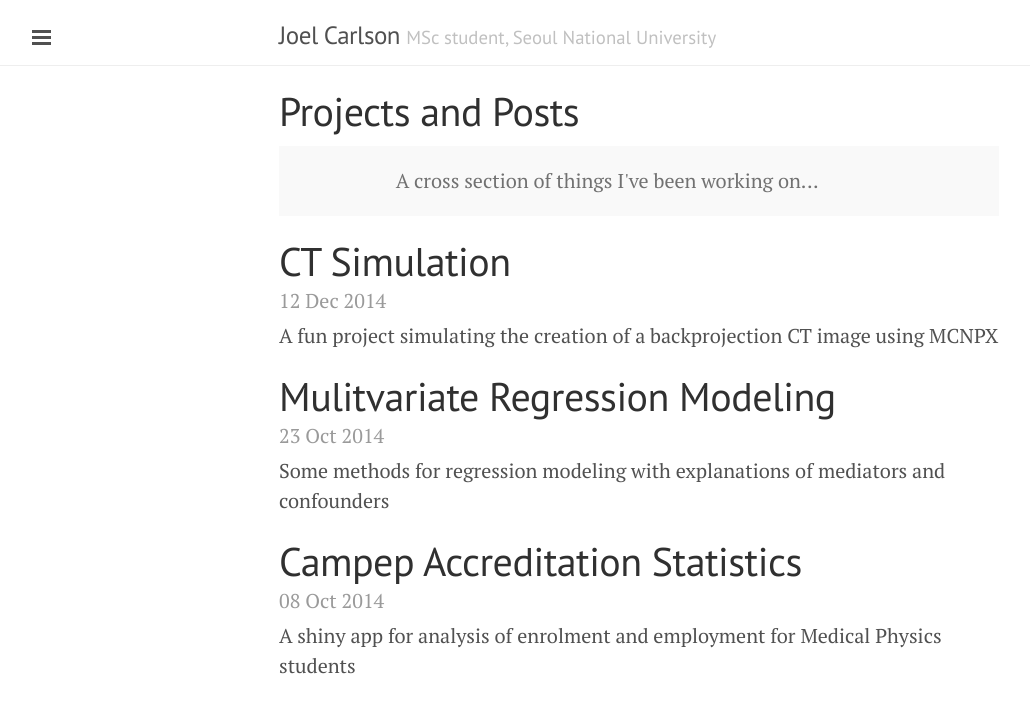
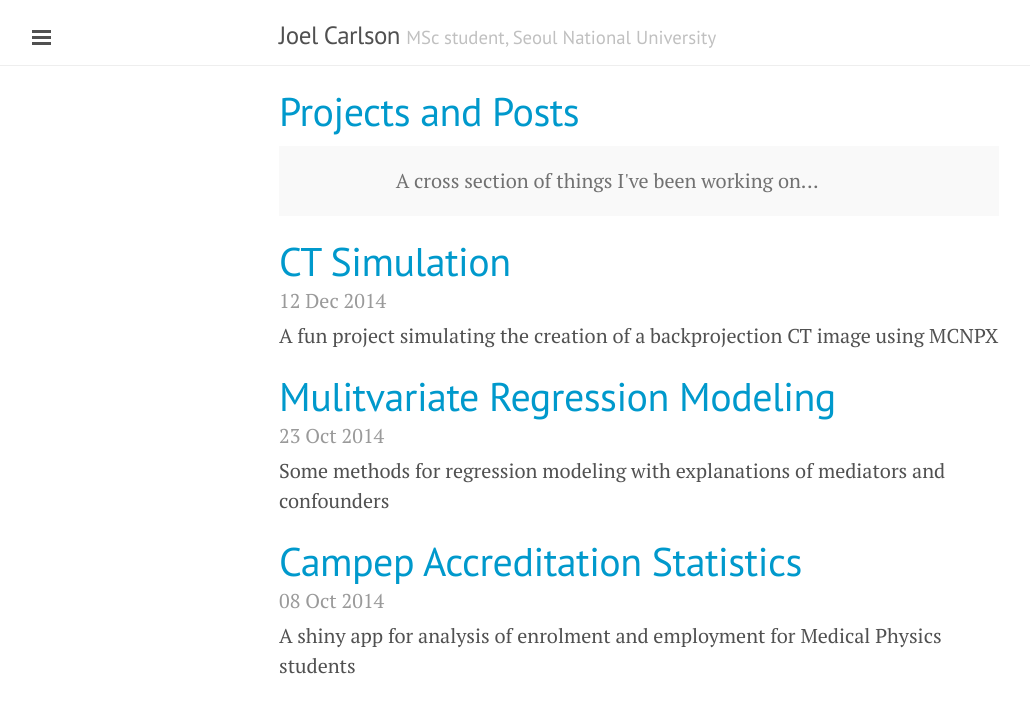
Before and after one commit to joelcarlson/joelcarlson.github.io, a Jekyll site: the page built from blog.md, in a window 1280 px wide. Shown: the top 713 px of the page, without its empty margins (1-1031 px from the left). Built offline with Jekyll 4.4.1, drawn with Linux system fonts in a browser that asks for light colours; Markdown is read by kramdown in place of the engine named in the settings.

Commit message:
Update lanyon.css

```diff
--- a/public/css/lanyon.css
+++ b/public/css/lanyon.css
@@ -320,7 +320,7 @@ a.sidebar-nav-item:focus {
 .page-title,
 .post-title,
 .post-title a {
-  color: #303030;
+  color: #0099CC;
 }
 .page-title,
 .post-title {
```
